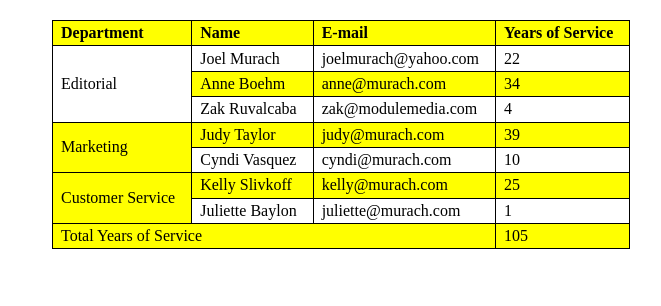
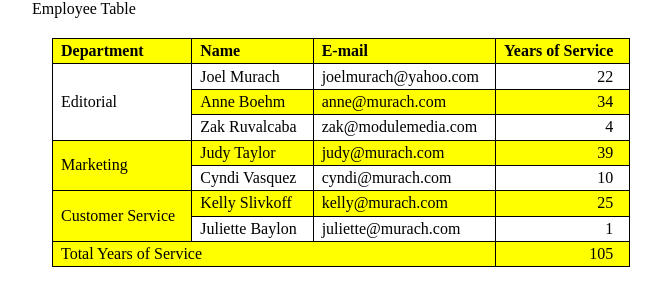
Before and after one commit to demirciAhmet/Responsive-Web-Design, a plain HTML site: page Activity2.html in a window 1280 px wide. Shown: the whole page, without its empty margins (233-894 px from the left). Drawn offline with Linux system fonts and the light colour scheme.

Commit message:
alignment3

```diff
--- a/Activity2.css
+++ b/Activity2.css
@@ -34,6 +34,6 @@
 	background-color: yellow;
 }
 
-td:right {
+.right {
 	text-align: right;
   }
--- a/Activity2.html
+++ b/Activity2.html
@@ -10,6 +10,7 @@
 <body>
 	<table>
 		<thead>
+			<tr style=>Employee Table</tr>
 			<tr>
 				<th>Department</th>
 				<th>Name</th>
```
